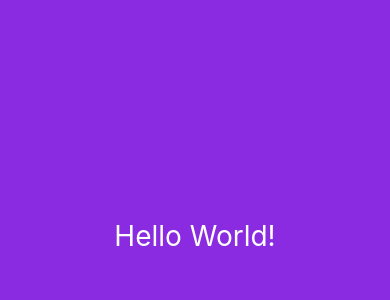
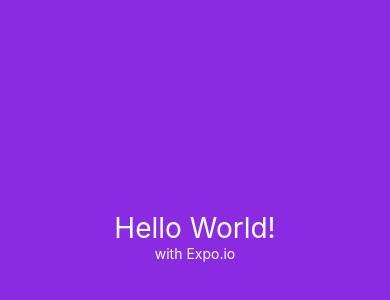
Before and after one commit to Rogerio975/React_Native, a React Native app in the folder HelloWorld/: screen / in a window 390 px wide. Shown: the part 186-486 px from the top of the page. Built offline with nearby package versions, Linux system fonts and the light colour scheme.

Commit message:
Arquivo atualizado.

```diff
--- a/HelloWorld/App.js
+++ b/HelloWorld/App.js
@@ -5,6 +5,7 @@ export default function App() {
   return (
     <View style={styles.container}>
       <Text style={styles.paragraph.title}>Hello World!</Text>
+      <Text style={styles.paragraph}>with Expo.io</Text>
       <StatusBar style="auto" />
     </View>
   );
```
